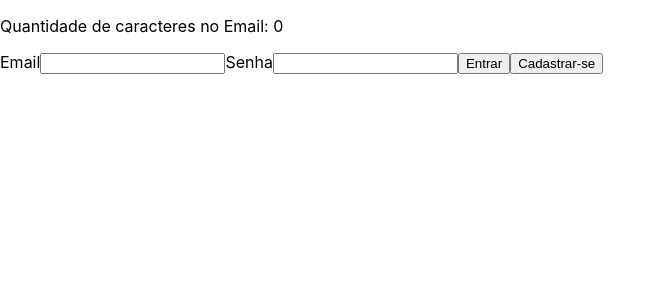
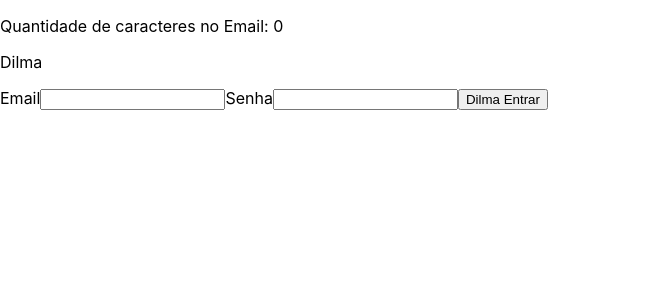
Before and after one commit to hygino82/curso-react-typescript, a React (Create React App) app: page /entrar in a window 1280 px wide. Shown: the top 300 px of the page, without its empty margins (0-665 px from the left). Built offline with nearby package versions, Linux system fonts and the light colour scheme.

Commit message:
Usando o useContext

```diff
--- a/src/app/pages/dashboard/Dashboard.tsx
+++ b/src/app/pages/dashboard/Dashboard.tsx
@@ -1,13 +1,17 @@
-import { useRef } from "react";
+import { useContext, useRef } from "react";
 import { Link } from "react-router-dom";
+
+import { UsuarioLogadoContext } from "../../shared/contents";
 
 export const Dashboard = () => {
     const counterRef = useRef(0);
 
+    const {nomeDoUsuario} = useContext(UsuarioLogadoContext);
 
     return (
         <div>
             <p>Dashboard</p>
+            <p>{nomeDoUsuario}</p>
 
             <p>Contador: {counterRef.current}</p>
 
--- a/src/app/pages/login/Login.tsx
+++ b/src/app/pages/login/Login.tsx
@@ -1,4 +1,5 @@
-import { useCallback, useMemo, useRef, useState } from 'react';
+import { useCallback, useContext, useMemo, useRef, useState } from 'react';
+import { UsuarioLogadoContext } from '../../shared/contents';
 
 import { ButtonLogin } from './components/ButtonLogin';
 import { InputLogin } from './components/InputLogin';
@@ -6,6 +7,8 @@
 export const Login = () => {
 
     const inputPasswordRef = useRef<HTMLInputElement>(null);
+
+    const {nomeDoUsuario} = useContext(UsuarioLogadoContext);
 
     const [email, setEmail] = useState('');
     const [password, setPassword] = useState('');
@@ -30,7 +33,7 @@
         <div>
             <form>
                 <p>Quantidade de caracteres no Email: {emailLenght}</p>
-
+                <p>{nomeDoUsuario}</p>
                 <InputLogin
                     label='Email'
                     value={email}
@@ -49,9 +52,6 @@
                 <ButtonLogin type='button' onClick={handleEntrar}>
                     {'Entrar'}
                 </ButtonLogin>
-                <ButtonLogin type='submit' onClick={handleEntrar}>
-                    Cadastrar-se
-                </ButtonLogin>
             </form>
         </div>
     );
--- a/src/app/pages/login/components/ButtonLogin.tsx
+++ b/src/app/pages/login/components/ButtonLogin.tsx
@@ -1,13 +1,20 @@
+import { useContext } from "react";
+import { UsuarioLogadoContext } from "../../../shared/contents";
+
 interface IButtonLoginProps {
     type?: "button" | "submit" | "reset";
 
     onClick: () => void;
 }
 
+
+
 export const ButtonLogin: React.FC<IButtonLoginProps> = ({ type, onClick, children }) => {
+    const {nomeDoUsuario} = useContext(UsuarioLogadoContext);
+
     return (
         <button type={type} onClick={onClick}>
-            {children}
+           {nomeDoUsuario} {children}
         </button>
     );
 }
--- a/src/app/shared/contents/UsuarioLogado.tsx
+++ b/src/app/shared/contents/UsuarioLogado.tsx
@@ -4,7 +4,7 @@
     nomeDoUsuario: string;
 }
 
-const UsuarioLogadoContext = createContext<IUsuarioLogadoContextData>({} as IUsuarioLogadoContextData);
+export const UsuarioLogadoContext = createContext<IUsuarioLogadoContextData>({} as IUsuarioLogadoContextData);
 
 export const UsuarioLogadoProvider: React.FC = ({ children }) => {
     return (
```
